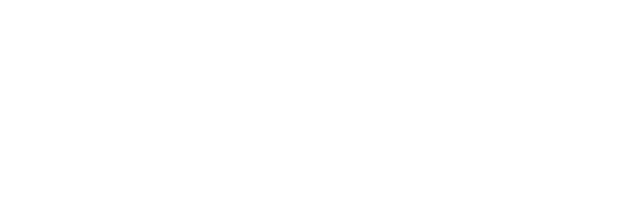
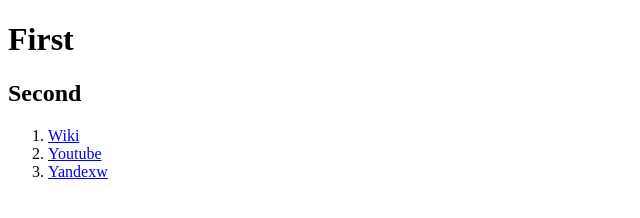
Before and after one commit to VladNekhoroshkov/task-html, a website: page src/index.html in a window 1280 px wide. Shown: the whole page, without its empty margins (0-640 px from the left). Drawn offline with Linux system fonts and the light colour scheme.

Commit message:
Задание по HTML

```diff
--- a/src/index.html
+++ b/src/index.html
@@ -3,5 +3,17 @@
     <head>
         <title>HTML</title>
     </head>
-    <body></body>
+    <body>
+        <h1>First</h1>
+        <h2>Second</h2>
+        <ol>
+            <li>
+                <a href="https://ru.wikipedia.org/wiki/Заглавная_страница">
+                    Wiki</a
+                >
+            </li>
+            <li><a href="https://www.youtube.com/"> Youtube</a></li>
+            <li><a href="https://yandex.ru/"> Yandexw</a></li>
+        </ol>
+    </body>
 </html>
```
Also changed, not shown: README.md, 1 other file.
